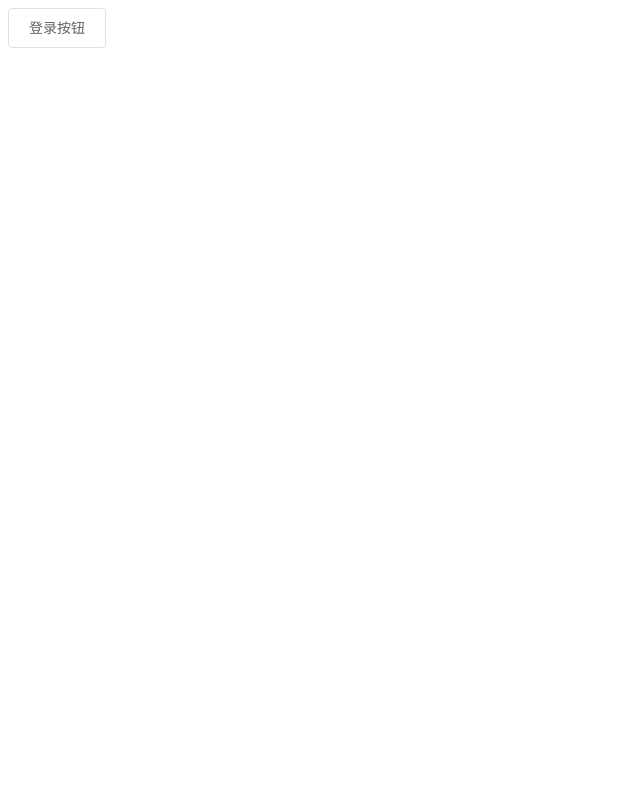
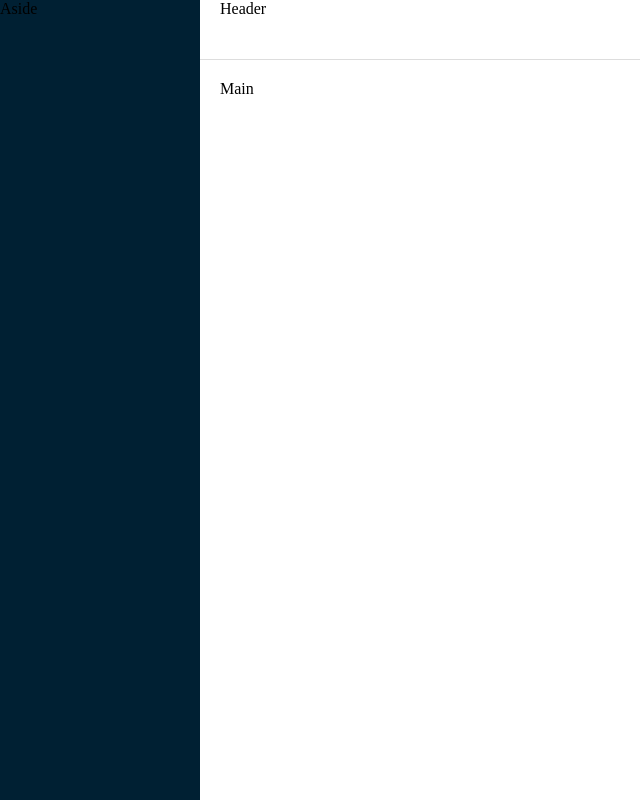
Before and after one commit to dashan233/hm-toutiao-80, a Vue app: page /#/home in a window 1280 px wide. Shown: the whole page, without its empty margins (0-640 px from the left). Built offline with nearby package versions, Linux system fonts and the light colour scheme.

Commit message:
完成home基础布局

```diff
--- a/src/router/index.js
+++ b/src/router/index.js
@@ -1,12 +1,15 @@
 import Vue from 'vue'
 import VueRouter from 'vue-router'
 import Login from '@/views/login'
+import Home from '@/views/home'
 
 Vue.use(VueRouter)
 
 const router = new VueRouter({
   routes: [
-    { path: '/login', component: Login }
+    { path: '/', redirect: '/home' },
+    { path: '/home', name: 'home', component: Home },
+    { path: '/login', name: 'login', component: Login }
   ]
 })
 
--- /dev/null
+++ b/src/views/home/index.vue
@@ -0,0 +1,29 @@
+<template>
+  <el-container class="my-container">
+    <el-aside width="200px">Aside</el-aside>
+    <el-container>
+      <el-header>Header</el-header>
+      <el-main>Main</el-main>
+    </el-container>
+  </el-container>
+</template>
+
+<script>
+export default {}
+</script>
+
+<style lang="less" scoped>
+.my-container {
+    width: 100%;
+  height: 100%;
+  position: absolute;
+  left: 0;
+  top: 0;
+  .el-aside{
+    background: #002033;
+  }
+  .el-header{
+    border-bottom: 1px solid #ddd;
+  }
+}
+</style>
```
